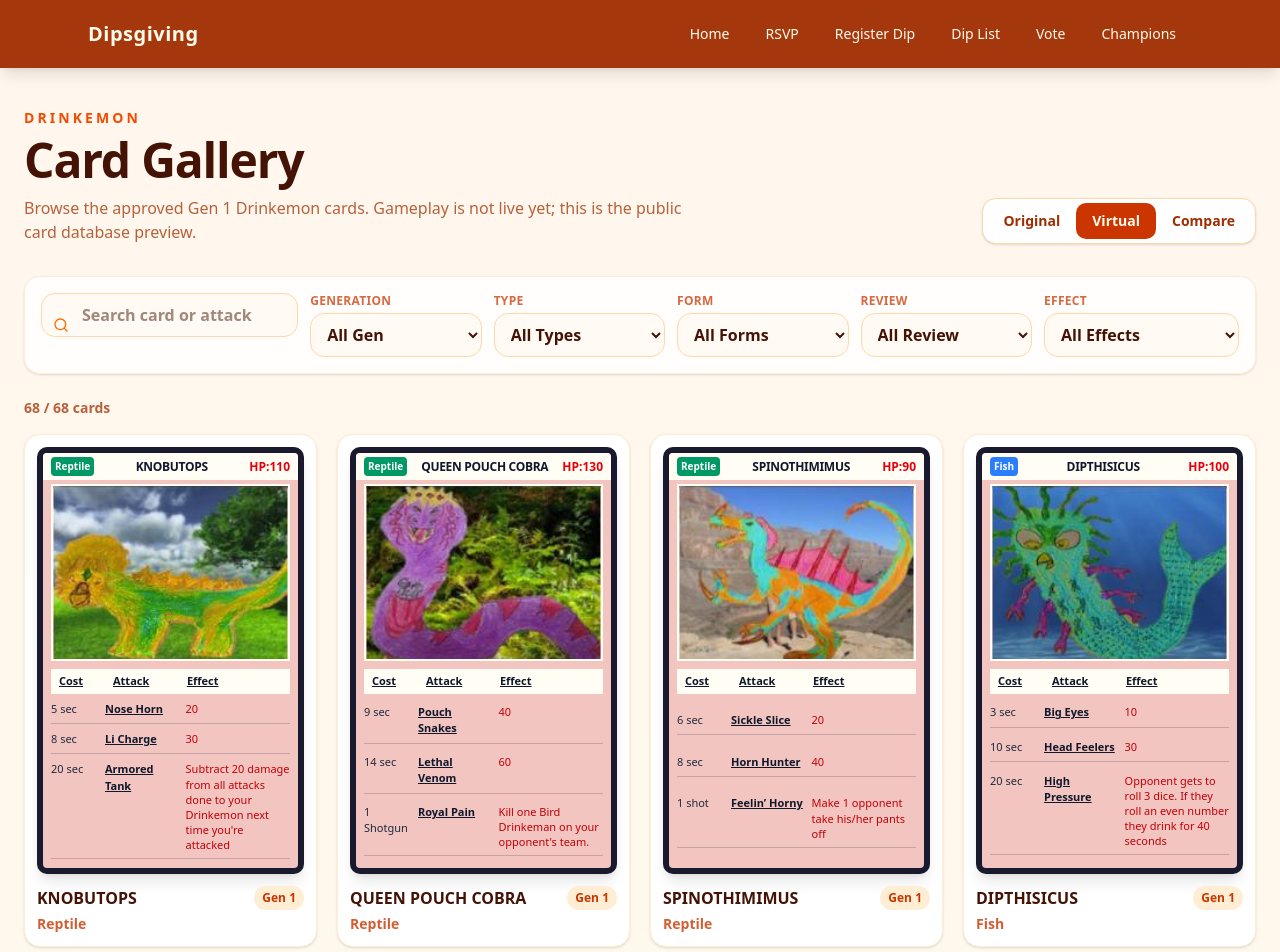
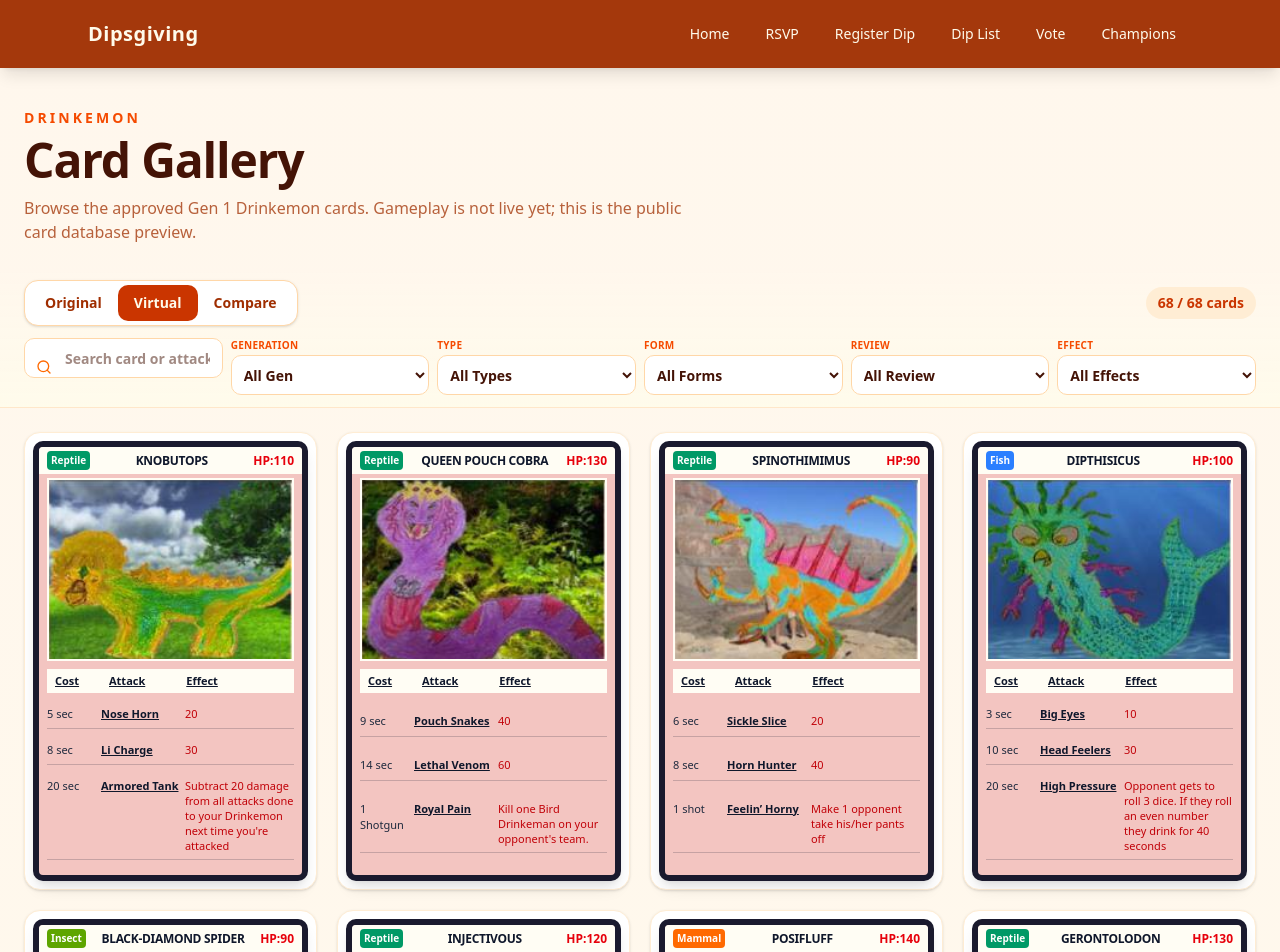
Before and after one commit to bmilici/dipsgiving, a Next.js app: page /drinkemon in a window 1280 px wide. Shown: the top 952 px of the page. Built offline with nearby package versions, Linux system fonts and the light colour scheme.

Commit message:
feat: correct Drinkemon type typos and update UI layout

```diff
--- a/src/app/drinkemon/page.tsx
+++ b/src/app/drinkemon/page.tsx
@@ -114,7 +114,6 @@ function VirtualCard({ card, compact = false, isCompare = false }: { card: Card;
     Fish: "bg-blue-500",
     Bird: "bg-yellow-500 text-slate-900",
     Mammal: "bg-orange-500",
-    Mammall: "bg-orange-500", // Handle typo in data
     Insect: "bg-lime-600",
     Ghost: "bg-purple-600",
     Plant: "bg-green-700",
@@ -246,8 +245,9 @@ export default function DrinkemonPage() {
 
   return (
     <main className="min-h-screen bg-gradient-to-b from-orange-50 via-amber-50 to-orange-50">
-      <section className="mx-auto max-w-7xl px-4 py-8 sm:py-10 lg:px-6">
-        <div className="mb-8 flex flex-col gap-4 lg:flex-row lg:items-end lg:justify-between">
+      {/* Header section */}
+      <section className="mx-auto max-w-7xl px-4 pt-8 sm:pt-10 lg:px-6">
+        <div className="mb-6 flex flex-col gap-4 lg:flex-row lg:items-end lg:justify-between">
           <div>
             <p className="mb-2 text-sm font-black uppercase tracking-[0.22em] text-orange-600">Drinkemon</p>
             <h1 className="text-4xl font-black tracking-tight text-orange-950 sm:text-5xl">Card Gallery</h1>
@@ -255,6 +255,14 @@ export default function DrinkemonPage() {
               Browse the approved Gen 1 Drinkemon cards. Gameplay is not live yet; this is the public card database preview.
             </p>
           </div>
+        </div>
+      </section>
+
+      {/* Sticky filter bar */}
+      <div className="sticky top-0 z-50 border-b border-orange-200/50 bg-gradient-to-b from-orange-50 to-amber-50/95 backdrop-blur-sm">
+        <section className="mx-auto max-w-7xl px-4 py-3 lg:px-6">
+          {/* View mode toggle + card count */}
+          <div className="mb-3 flex flex-wrap items-center justify-between gap-3">
             <div className="inline-flex rounded-xl border border-orange-200 bg-white p-1 shadow-sm">
               {(["original", "virtual", "compare"] as ViewMode[]).map((mode) => (
                 <button
@@ -269,17 +277,23 @@ export default function DrinkemonPage() {
                 </button>
               ))}
             </div>
+            <div className="flex items-center gap-2">
+              <span className="rounded-full bg-orange-100 px-3 py-1.5 text-sm font-black text-orange-700">
+                {filteredCards.length} / {cards.length} cards
+              </span>
+              {isLoading ? <span className="text-sm font-bold text-orange-600 animate-pulse">Loading...</span> : null}
+            </div>
           </div>
 
-        <section className="mb-6 rounded-2xl border border-orange-100 bg-white/90 p-4 shadow-sm">
-          <div className="grid gap-3 md:grid-cols-2 xl:grid-cols-[1.5fr_repeat(5,1fr)]">
+          {/* Filter row */}
+          <div className="grid gap-2 md:grid-cols-3 xl:grid-cols-6">
             <label className="relative block">
               <Search className="pointer-events-none absolute left-3 top-1/2 h-4 w-4 -translate-y-1/2 text-orange-500" />
               <input
                 value={search}
                 onChange={(event) => setSearch(event.target.value)}
                 placeholder="Search card or attack"
-                className="h-11 w-full rounded-xl border border-orange-200 bg-orange-50/60 pl-10 pr-3 font-semibold text-orange-950 outline-none focus:border-orange-500"
+                className="h-10 w-full rounded-lg border border-orange-200 bg-white pl-10 pr-3 text-sm font-semibold text-orange-950 outline-none focus:border-orange-500"
               />
             </label>
 
@@ -290,12 +304,10 @@ export default function DrinkemonPage() {
             <FilterSelect label="Effect" value={effectType} onChange={setEffectType} options={filterOptions.effectTypes} allLabel="All Effects" />
           </div>
         </section>
-
-        <div className="mb-4 flex items-center justify-between text-sm font-bold text-orange-800/75">
-          <span>{filteredCards.length} / {cards.length} cards</span>
-          {isLoading ? <span>Loading cards...</span> : null}
       </div>
 
+      {/* Cards grid section */}
+      <section className="mx-auto max-w-7xl px-4 py-6 lg:px-6">
         {loadError ? (
           <div className="rounded-2xl border border-red-200 bg-red-50 p-5 font-bold text-red-800">{loadError}</div>
         ) : null}
@@ -312,18 +324,9 @@ export default function DrinkemonPage() {
               key={card.id}
               type="button"
               onClick={() => setSelectedCard(card)}
-              className="group rounded-2xl border border-orange-100 bg-white p-3 text-left shadow-sm transition hover:-translate-y-1 hover:border-orange-300 hover:shadow-lg"
+              className="group rounded-2xl border border-orange-100 bg-white p-2 text-left shadow-sm transition-all duration-200 hover:-translate-y-1 hover:scale-[1.02] hover:border-orange-300 hover:shadow-xl"
             >
               <CardDisplay card={card} viewMode={viewMode} />
-              <div className="mt-3">
-                <div className="flex items-start justify-between gap-3">
-                  <h2 className="font-black text-orange-950">{card.name || "Unnamed Drinkemon"}</h2>
-                  <span className="rounded-full bg-orange-100 px-2 py-1 text-xs font-black text-orange-700">Gen {card.generation}</span>
-                </div>
-                <p className="mt-1 text-sm font-bold text-orange-700/80">
-                  {card.drinkemonType || "No type"} {card.isOpForm ? "• OP Form" : ""}
-                </p>
-              </div>
             </button>
           ))}
         </section>
@@ -352,12 +355,12 @@ function FilterSelect({
   value: string;
 }) {
   return (
-    <label className="grid gap-1">
-      <span className="text-xs font-black uppercase tracking-wide text-orange-700/75">{label}</span>
+    <label className="flex flex-col">
+      <span className="mb-0.5 text-[10px] font-black uppercase tracking-wide text-orange-600">{label}</span>
       <select
         value={value}
         onChange={(event) => onChange(event.target.value)}
-        className="h-11 rounded-xl border border-orange-200 bg-orange-50/60 px-3 font-bold text-orange-950 outline-none focus:border-orange-500"
+        className="h-10 rounded-lg border border-orange-200 bg-white px-2 text-sm font-bold text-orange-950 outline-none focus:border-orange-500"
       >
         <option value="all">{allLabel}</option>
         {options.map((option) => (
```
Also changed, not shown: public/drinkemon/data/cards.json. Lines whose indentation alone changed are shown as unchanged.
